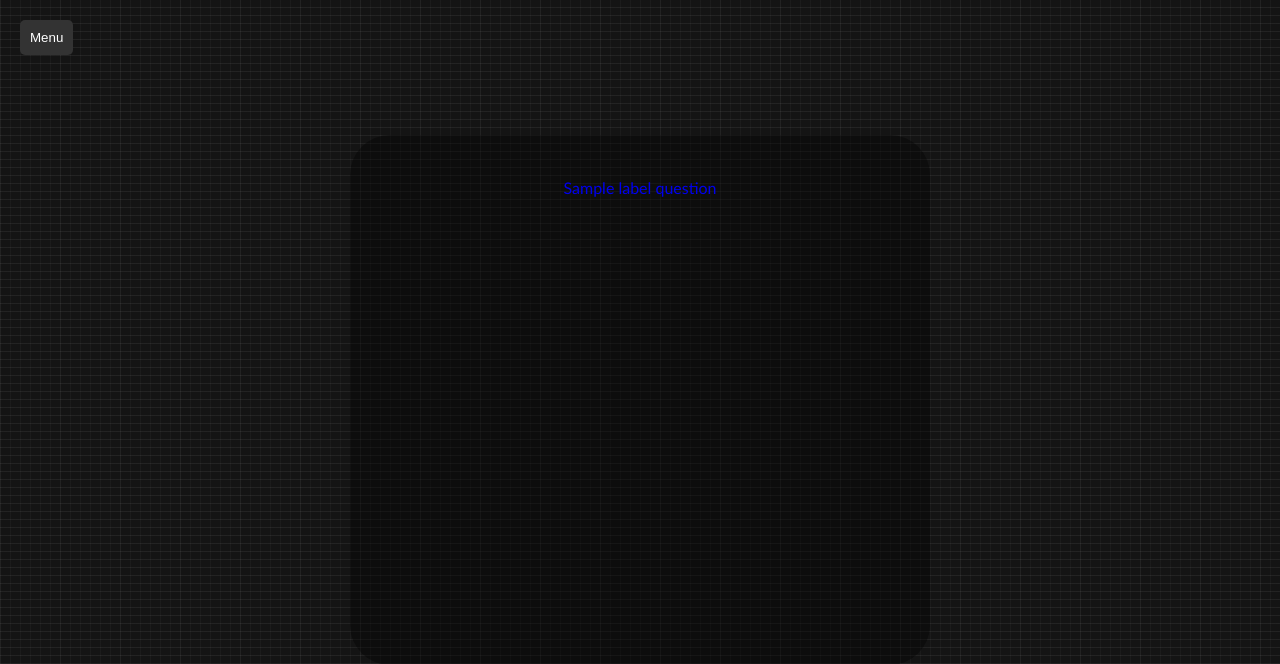
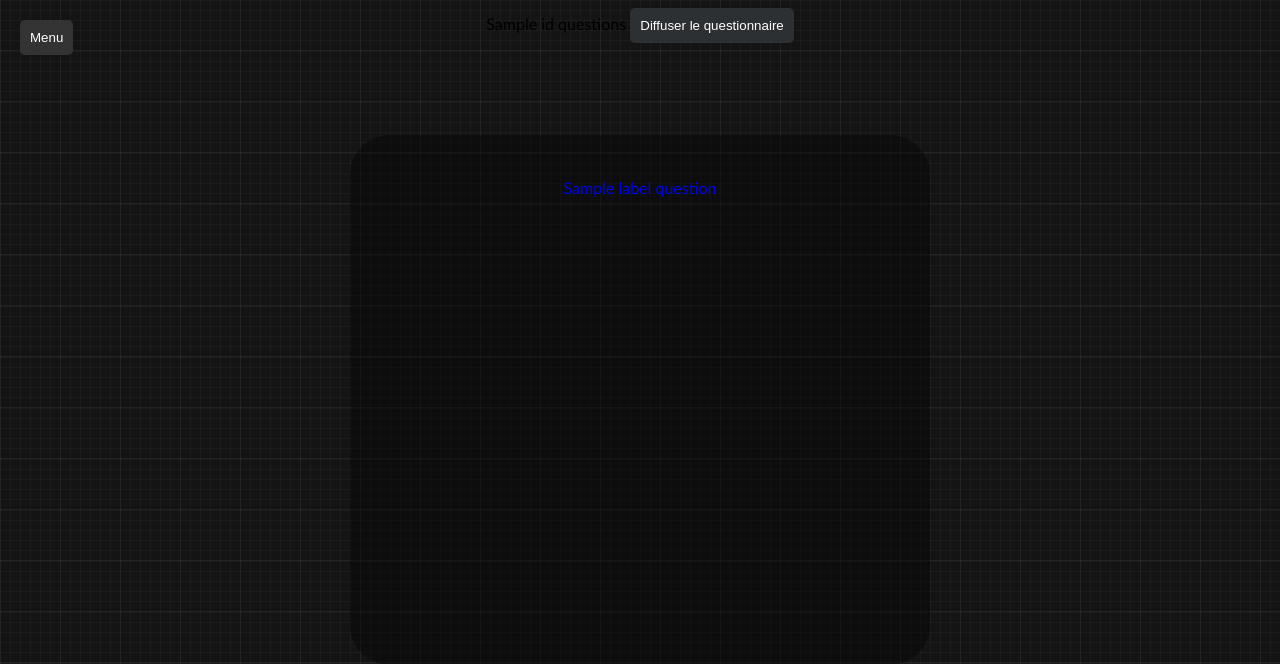
Before and after one commit to Siwooon/Wams, a Flask app: template wams/templates/questionnaire.html in a window 1280 px wide. Shown: the top 664 px of the page. Run offline with Flask 2, Linux system fonts and the light colour scheme; the template is opened without the code that fills it: most values are stand-ins (such as "Sample title", 1, 10 or a date in 2020); some libraries are stand-ins or nearby versions.

Commit message:
Ajout séquences

```diff
--- a/wams/templates/questionnaire.html
+++ b/wams/templates/questionnaire.html
@@ -4,6 +4,7 @@
 {% endblock %}
 
 {% block lienQuestions %}
+{{idQuestions}}
 <div style="background-color: rgba(0, 0, 0, 0.37); width: 500px; height: 450px;padding: 40px;position: absolute;top: 50%;left: 50%;transform: translate(-50%,-50%); border-radius: 40px;">
 {% for i in range (idQuestions | length) %}
     <div class="linkQuestion">
@@ -14,4 +15,5 @@
 
 {% endfor %}
 </div>
+<button id="diffusionQuestionnaire">Diffuser le questionnaire</button>
 {% endblock %}
```
